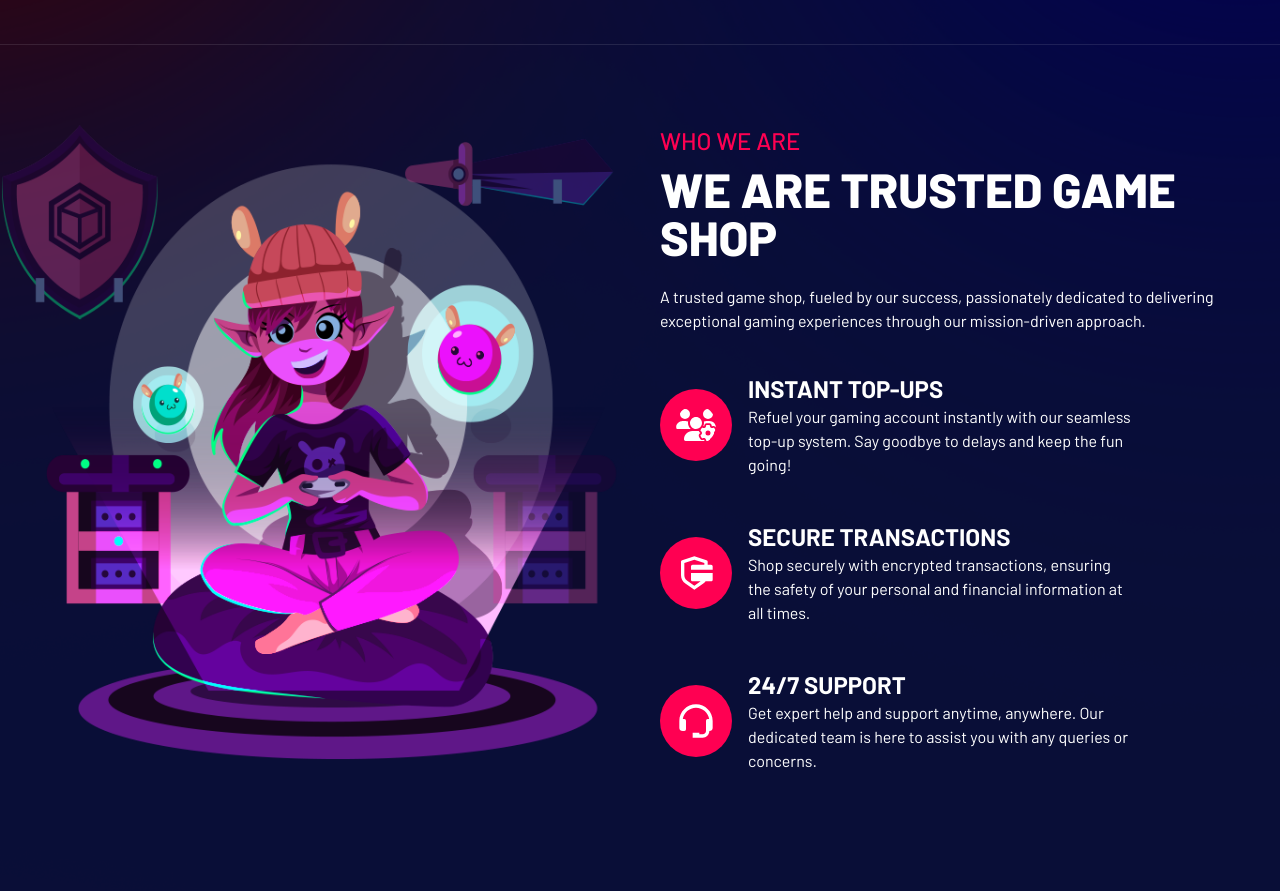
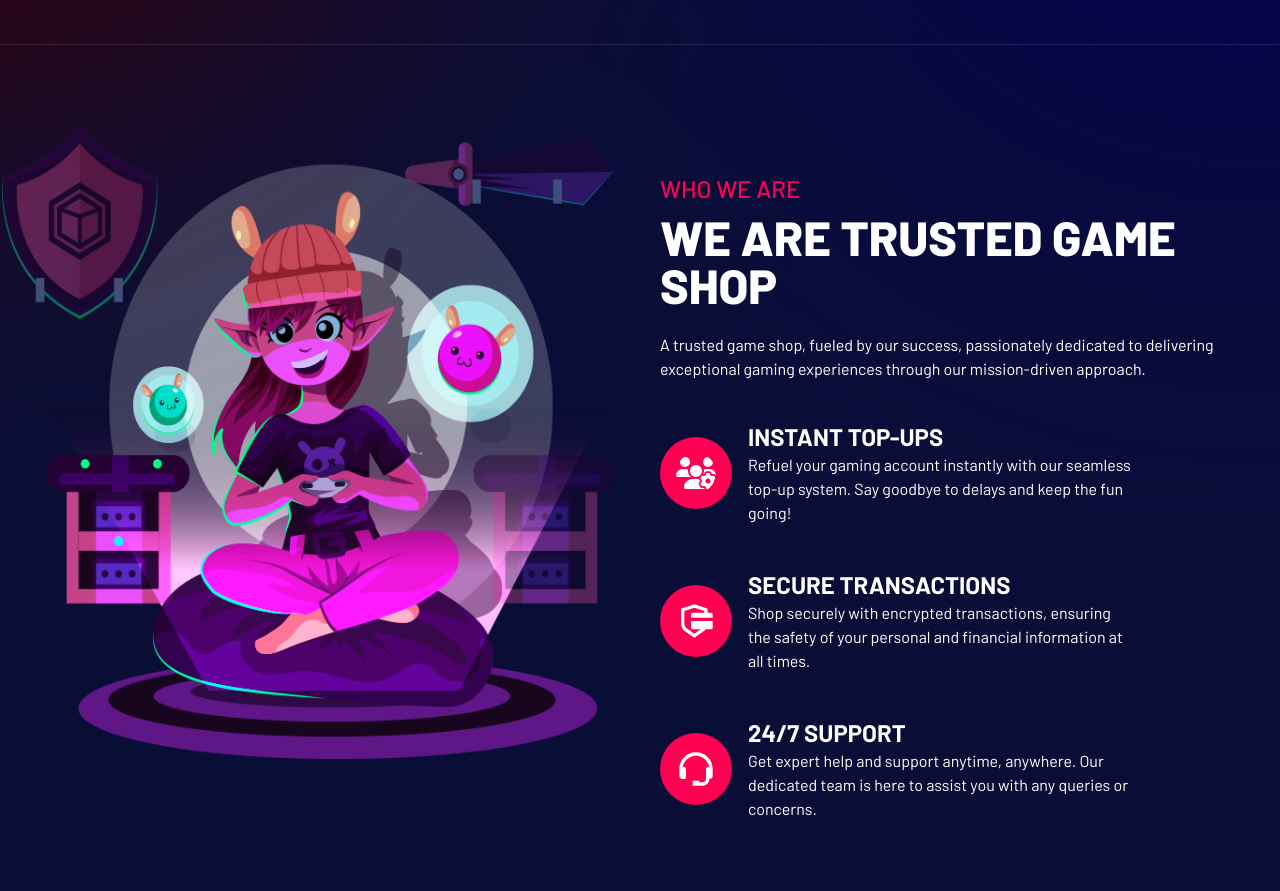
Before and after one commit to mahmudulturan/gamers-paradise-frontend, a Next.js app: page / in a window 1280 px wide. Shown: the part 1380-2271 px from the top of the page. Built offline with nearby package versions, Linux system fonts and the light colour scheme.

Commit message:
fix: section heading component's margin

```diff
--- a/src/app/(root)/components/Home/TopGames/TopGames.tsx
+++ b/src/app/(root)/components/Home/TopGames/TopGames.tsx
@@ -6,11 +6,9 @@ import { Button } from '@/components/ui/Button/button';
 import { FaCircleArrowRight } from "react-icons/fa6";
 
 const TopGames = () => {
-
-
     return (
         <div className='wrapper'>
-            <SectionHeading heading='Top Games Collection' subheading="Today's" />
+            <SectionHeading heading='Top Games Collection' subheading="Today's" className='py-12 my-0' />
             <div className='grid grid-cols-2 sm:grid-cols-3 md:grid-cols-4 lg:grid-cols-5 gap-6 lg:gap-8 xl:gap-10'>
                 {
                     topGames.map((game, indx) => <GameCard key={indx} game={game} />)
--- a/src/app/(root)/components/Shared/SectionHeading/SectionHeading.tsx
+++ b/src/app/(root)/components/Shared/SectionHeading/SectionHeading.tsx
@@ -3,7 +3,7 @@ import React from 'react';
 
 const SectionHeading = ({ heading, subheading, className }: { heading: string, subheading: string, className?: string }) => {
     return (
-        <div className={cn("flex items-center justify-center flex-col gap-2 py-12 text-center font-medium", className)}>
+        <div className={cn("flex items-center justify-center flex-col gap-2 my-12 text-center font-medium", className)}>
             <h6 className='uppercase text-primaryCol text-xl md:text-2xl'>{subheading}</h6>
             <h2 className='uppercase text-3xl md:text-5xl font-black'>{heading}</h2>
         </div>
```
